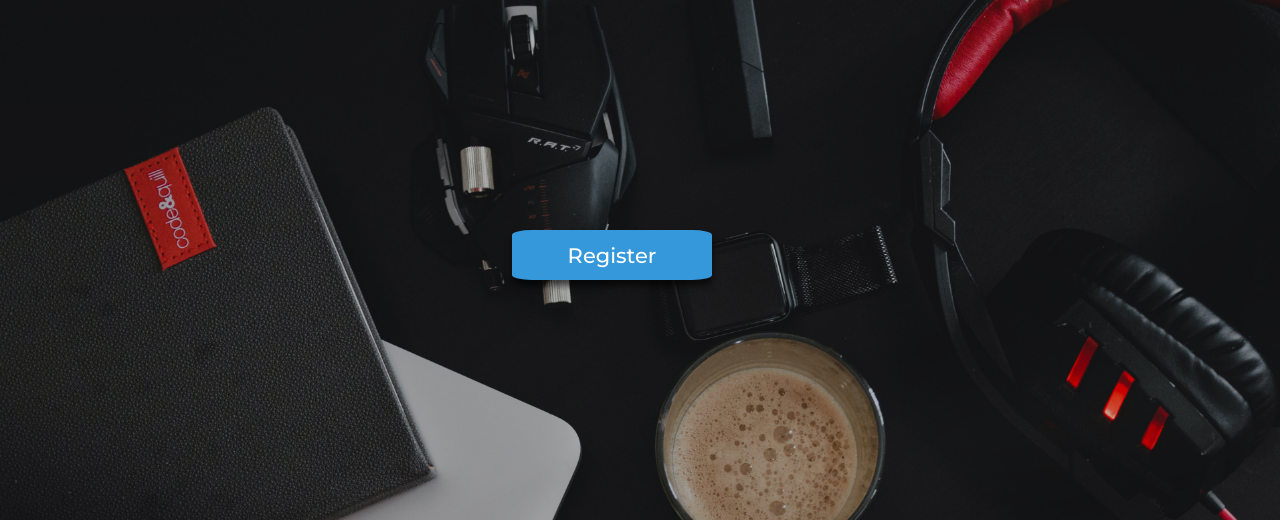
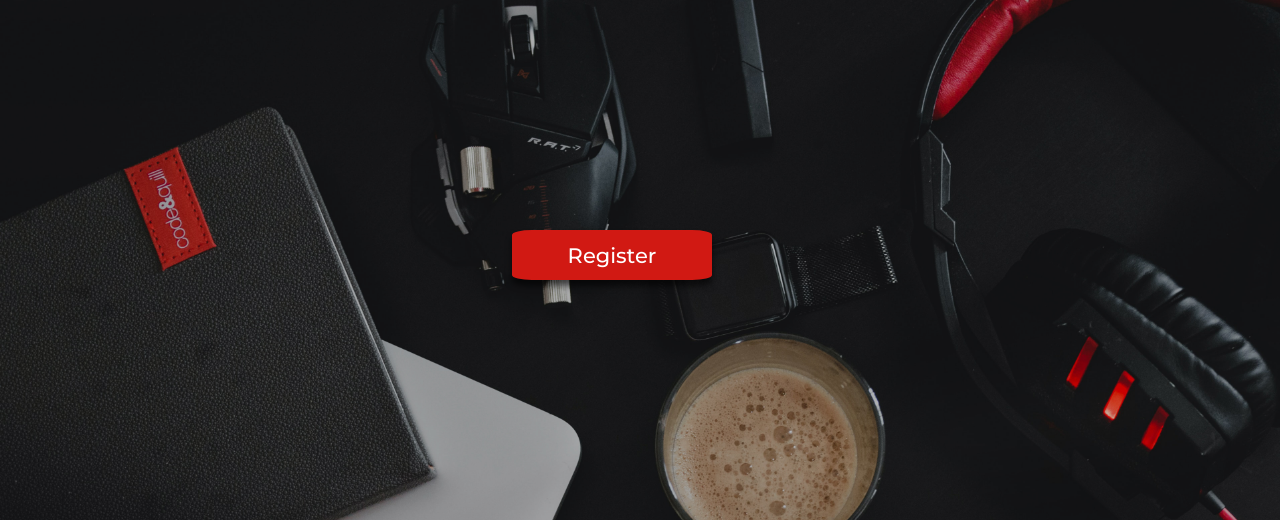
Before and after one commit to TheRaihan/TechCommunity, a PHP site: page / in a window 1280 px wide. Shown: the part 68-588 px from the top of the page. Run offline with PHP 8.4, Linux system fonts and the light colour scheme.

Commit message:
button color change

```diff
--- a/css/main.css
+++ b/css/main.css
@@ -14,9 +14,8 @@ body {
 
 button.butt {
   cursor: pointer;
-
   border-radius: 10%;
-  background-color: #3498db;
+  background-color: #d11913;
   height: 50px;
   width: 200px;
   margin: 18% 40%;
@@ -26,5 +25,5 @@ button.butt {
 }
 
 button.butt:hover {
-  background-color: rgba(52, 152, 219, 0.8);
+  background-color: #d11913c2;
 }
```
